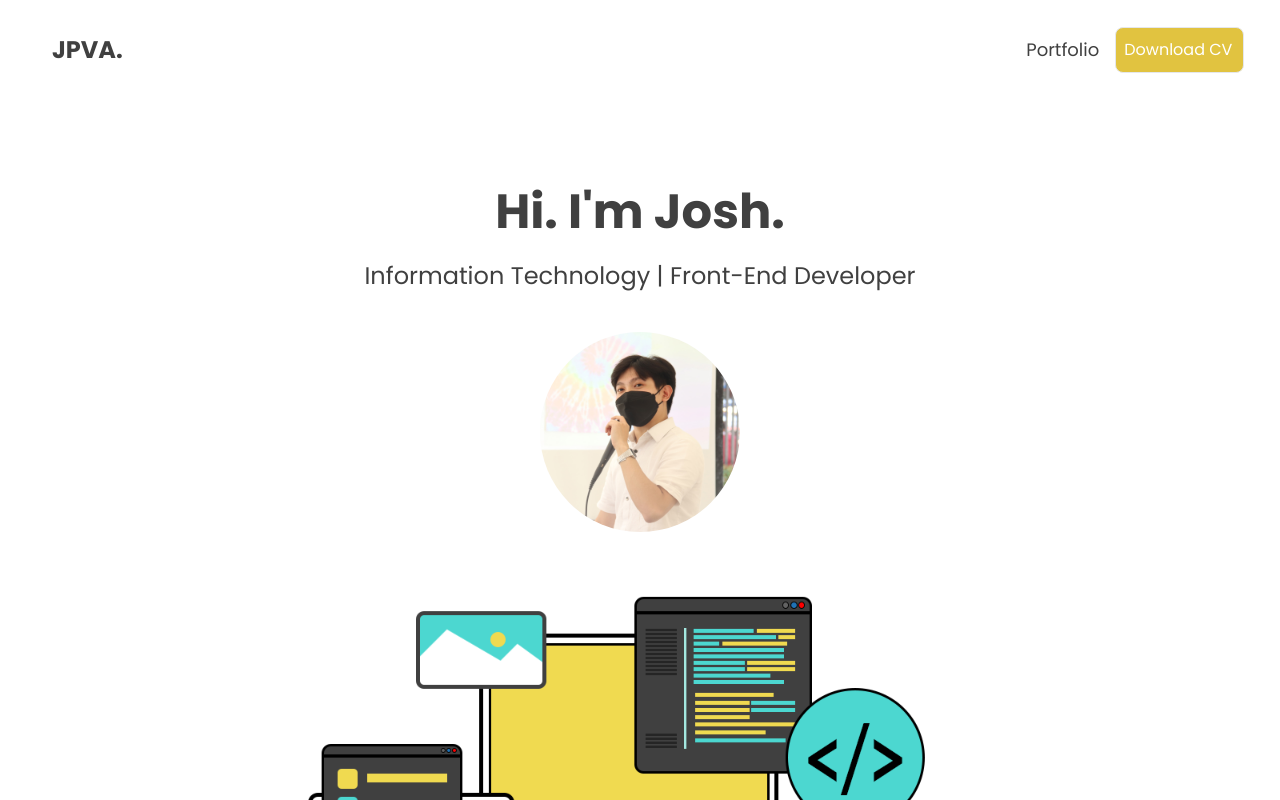
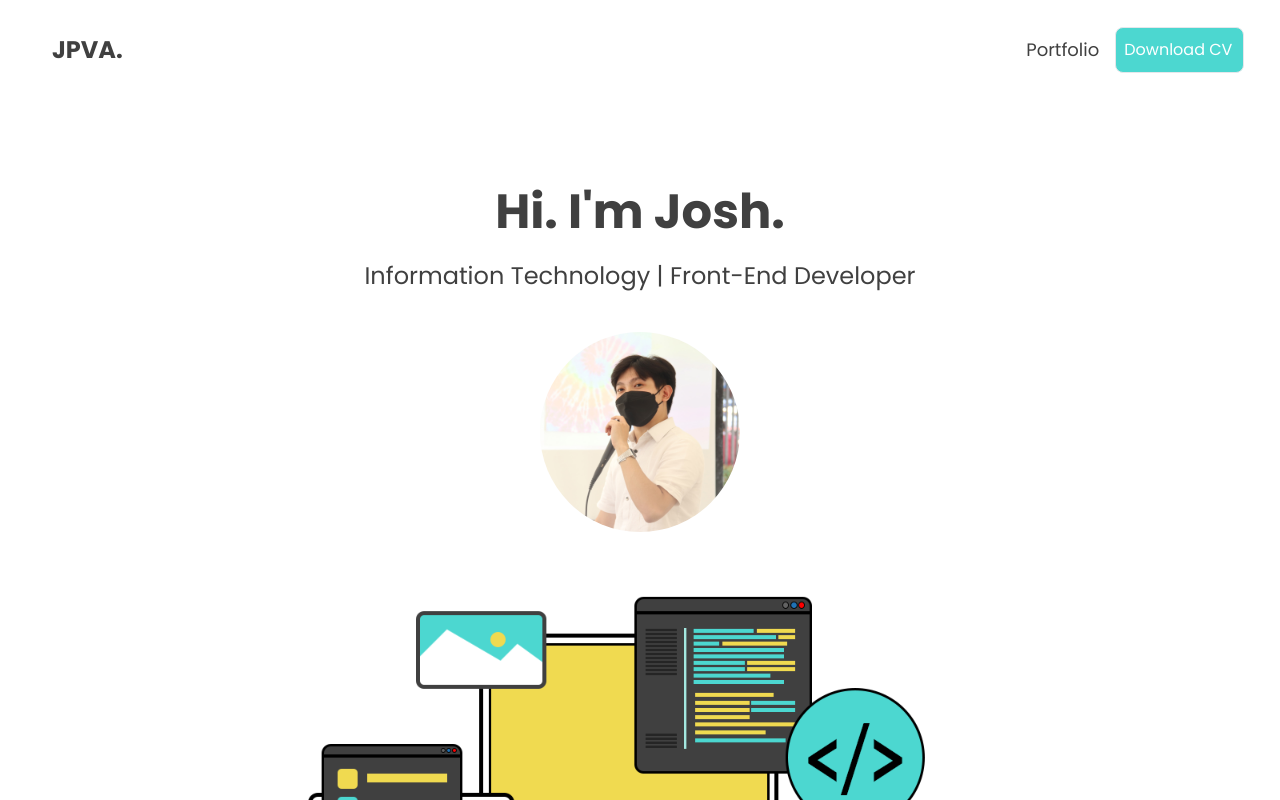
Before and after one commit to joshpatrickz/JPVA-Portfolio, a React (Create React App) app: page / in a window 1280 px wide. Shown: the top 800 px of the page. Built offline with nearby package versions, Linux system fonts and the light colour scheme; the HTML template or start-up script is replaced by a standard one.

Commit message:
Update Navbar.jsx

```diff
--- a/src/components/Navbar.jsx
+++ b/src/components/Navbar.jsx
@@ -25,7 +25,7 @@ const Navbar = () => {
         </li>
       </ul>
 
-      <div className="w-[160px] text-[16px] text-white border rounded-lg hover:text-black hover:bg-[#F8EA8C] bg-[#E1C340] py-2 px-2 cursor-pointer">
+      <div className="w-[160px] text-[16px] text-white border rounded-lg hover:text-black hover:bg-[#A4E8E0] bg-[#4CD7D0] py-2 px-2 cursor-pointer">
         <a href={CV} download="resumeCV">
           <button>Download CV</button>
         </a>
```
